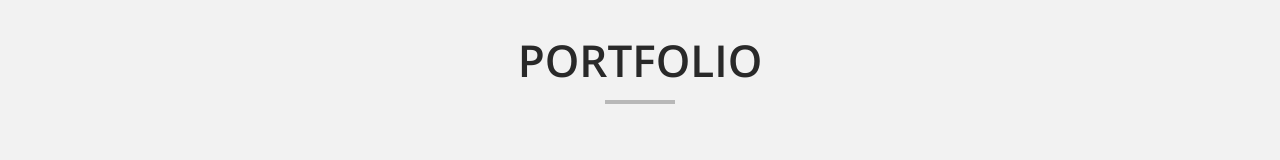
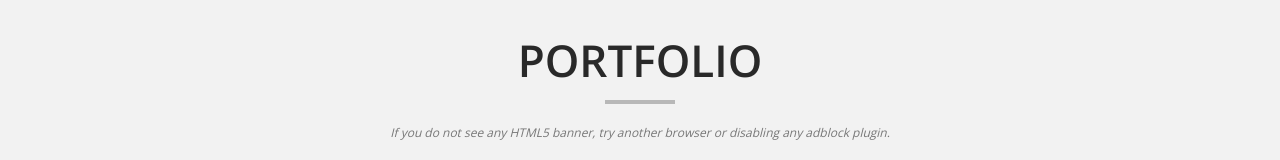
Before and after one commit to patmayumi/portfolio, a plain HTML site: page index.html in a window 1280 px wide. Shown: the part 900-1060 px from the top of the page. Drawn offline with nearby package versions, Linux system fonts and the light colour scheme.

Commit message:
banner info - other browser

```diff
--- a/css/style.css
+++ b/css/style.css
@@ -229,6 +229,10 @@ hr {
 /*----------------------------------------------------
 	PORTFOLIO
 ------------------------------------------------------*/
+.banner-info {
+	font-size: 12px;
+	font-style: italic;
+}
 #works {
 	padding: 120px 0 0;
 	background: #f2f2f2;
--- a/index.html
+++ b/index.html
@@ -85,6 +85,7 @@
     <div class="section-title text-center center">
       <h2>Portfolio</h2>
       <hr>
+      <p class="banner-info">If you do not see any HTML5 banner, try another browser or disabling any adblock plugin.</p>
       <div class="clearfix"></div>
     </div>
     <div class="categories">
```
